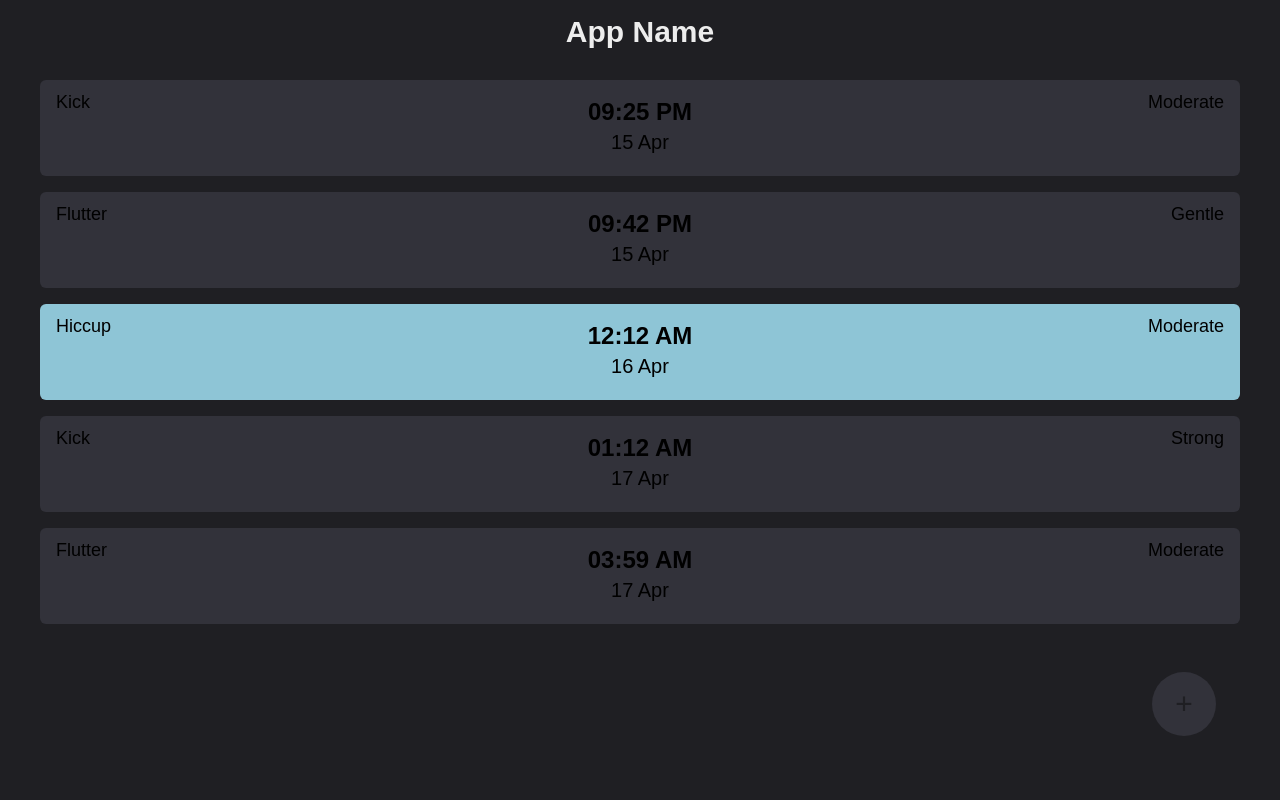
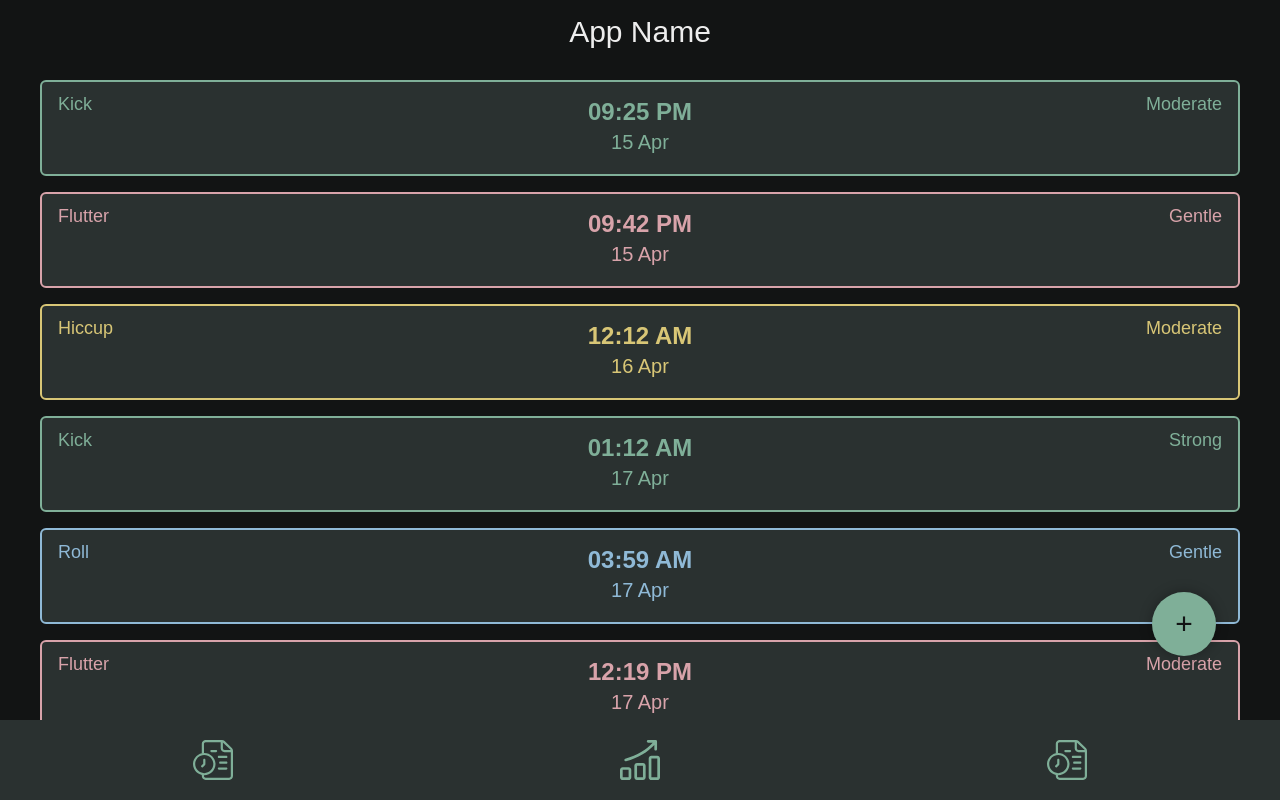
Before and after one commit to jtkyber/pregnancy-movement-tracker, a Next.js app: page / in a window 1280 px wide. Built offline with nearby package versions, Linux system fonts and the light colour scheme.

Commit message:
Improved mvmt adder UI | Added tab bar UI

```diff
--- a/src/app/layout.tsx
+++ b/src/app/layout.tsx
@@ -2,6 +2,7 @@ import type { Metadata } from "next";
 import { Geist, Geist_Mono } from "next/font/google";
 import "./globals.css";
 import Nav from "@/components/navbar";
+import TabBar from "@/components/tab_bar";
 
 const geistSans = Geist({
     variable: "--font-geist-sans",
@@ -30,9 +31,10 @@ export default function RootLayout({
         >
 
 
-            <body className="w-full h-full grid grid-rows-[4rem_calc(100%-4rem)] overflow-hidden">
+            <body className="w-full h-full grid grid-rows-[4rem_calc(100%-9rem)_5rem] overflow-hidden">
                 <Nav />
                 {children}
+                <TabBar />
             </body>
         </html>
     );
--- a/src/app/page.tsx
+++ b/src/app/page.tsx
@@ -1,14 +1,15 @@
 'use client'
-import { useEffect } from "react";
+import { CSSProperties, useEffect } from "react";
 import { mock_pregnancy } from "../../mock_data";
 import { removeDzContainer } from "@/utils/dz";
 import MvmtAdder from "@/components/mvmt_adder";
+import { CssResource } from "next/dist/build/webpack/plugins/flight-manifest-plugin";
 
 export default function Home() {
     removeDzContainer();
 
     return (
-        <main data-name="container" className="bg-inherit w-full">
+        <main data-name="container" className="relative bg-inherit w-full">
             <div className="w-full h-full overflow-y-auto">
                 <div data-name="mvmt-history-container" className="flex flex-nowrap flex-col gap-4 px-10 py-4 pb-12">
                     {
@@ -19,11 +20,13 @@ export default function Home() {
                             const date = date_time.toLocaleDateString('en-gb', { month: 'short', day: 'numeric' });
                             const time = date_time.toLocaleTimeString([], { hour: '2-digit', minute: '2-digit' });
 
-                            return <div key={id} data-name="mvmt-card" style={{ backgroundColor: `var(--${type})` }} className={"w-full h-24 rounded-md grid grid-cols-3 grid-rows-2 px-4 py-2"}>
-                                <h3 className="col-start-1 col-span-1 row-start-1 row-span-1 self-start justify-self-start text-black capitalize text-lg">{type}</h3>
-                                <h3 className="col-start-2 col-span-1 row-start-1 row-span-1 self-end justify-self-center text-black text-2xl font-bold">{time}</h3>
-                                <h3 className="col-start-2 col-span-1 row-start-2 row-span-1 self-start justify-self-center text-black text-xl">{date}</h3>
-                                <h3 className="col-start-3 col-span-1 row-start-1 row-span-1 self-start justify-self-end text-black capitalize text-lg">{intensity}</h3>
+                            const textStyle: CSSProperties = { color: `var(--${type})` };
+
+                            return <div style={{ border: `2px solid var(--${type})` }} key={id} data-name="mvmt-card" className={"w-full h-24 rounded-md grid grid-cols-3 grid-rows-2 px-4 py-2 bg-bg2"}>
+                                <h3 style={textStyle} className="col-start-1 col-span-1 row-start-1 row-span-1 self-start justify-self-start text-black capitalize text-lg">{type}</h3>
+                                <h3 style={textStyle} className="col-start-2 col-span-1 row-start-1 row-span-1 self-end justify-self-center text-black text-2xl font-bold">{time}</h3>
+                                <h3 style={textStyle} className="col-start-2 col-span-1 row-start-2 row-span-1 self-start justify-self-center text-black text-xl">{date}</h3>
+                                <h3 style={textStyle} className="col-start-3 col-span-1 row-start-1 row-span-1 self-start justify-self-end text-black capitalize text-lg">{intensity}</h3>
                             </div>
                         })
                     }
--- /dev/null
+++ b/src/app/svg_styles.css
@@ -0,0 +1,8 @@
+svg#history_svg, svg#trends_svg {
+    height: 2.5rem;
+    width: auto;
+
+    * {
+        fill: var(--primary);
+    }
+}
--- a/src/components/mvmt_adder.tsx
+++ b/src/components/mvmt_adder.tsx
@@ -2,24 +2,26 @@ import { degToRad, radToDeg } from "@/utils/math";
 import { useState } from "react";
 
 const MvmtAdder = () => {
+    const animationDurationS = 0.25;
+
     const [stage, setStage] = useState<'closed' | 'type' | 'intensity'>('closed');
     const [animationDirection, setAnimationDirection] = useState<'forwards' | 'reverse'>('forwards');
 
     const handleMvmtAddClick = () => {
         if (stage === 'closed') {
+            setAnimationDirection('forwards')
             setStage('type')
-            setAnimationDirection('forwards')
         }
         else {
             setAnimationDirection('reverse')
-            setTimeout(() => setStage('closed'), 250)
+            setTimeout(() => setStage('closed'), animationDurationS * 1000)
         }
     }
 
     return (
         <div data-name="mvmt-adder-container" className="absolute bottom-0 right-0 w-16 rounded-full aspect-1/1 m-16">
-            <button onClick={handleMvmtAddClick} data-name='add-movement' className="absolute w-full h-full rounded-[inherit] bg-primary flex justify-center items-center z-1">
-                <h2 className="text-bg1 text-3xl text-bold">{stage === 'closed' ? '+' : 'X'}</h2>
+            <button onClick={handleMvmtAddClick} data-name='add-movement' className="absolute w-full h-full rounded-[inherit] bg-primary flex justify-center items-center z-1 outline-none shadow-[0_0_0.8rem_rgba(0,0,0,0.3)]">
+                <h2 className="text-bg1 text-3xl text-bold">{stage === 'closed' ? '+' : '×'}</h2>
             </button>
 
             {
@@ -36,10 +38,12 @@ const MvmtAdder = () => {
 
                         return (
                             <button key={`${i}-${animationDirection}`} style={{
-                                animation: `radial-translate${i + 1} 0.25s var(--radial-cubic-bezier) ${animationDirection}`,
-                                animationFillMode: 'forwards'
-                            }} data-name={`${name.toLowerCase()}-btn`} className="absolute w-full h-full rounded-[inherit] bg-primary flex justify-center items-center">
-                                <h5 className="text-bg1 text-lg text-bold">{name}</h5>
+                                animation: `radial-translate${i + 1} ${animationDurationS}s var(--radial-cubic-bezier) ${animationDirection}`,
+                                animationFillMode: 'forwards',
+                                backgroundColor: `var(--bg2)`,
+                                border: `2px solid var(--${name.toLowerCase()})`
+                            }} data-name={`${name.toLowerCase()}-btn`} className="absolute w-17 aspect-1/1 rounded-[inherit] bg-accent1 flex justify-center items-center shadow-[0_0_0.8rem_rgba(0,0,0,0.3)]">
+                                <h5 style={{ color: `var(--${name.toLowerCase()})` }} className="text-bg1 text-md font-semibold">{name}</h5>
                             </button>
                         )
                     })
--- a/src/components/navbar.tsx
+++ b/src/components/navbar.tsx
@@ -1,10 +1,9 @@
 const Nav = () => {
-
     return (
         <div data-name="navbar" className="w-full bg-inherit inline-grid grid-cols-[max-content_1fr_max-content] px-4 items-center">
             <div className="max-h-max text-start"></div>
             <div className="max-h-max text-center whitespace-nowrap">
-                <h1 className="text-3xl font-extrabold text-foreground">App Name</h1>
+                <h1 className="text-3xl font-medium text-text-secondary">App Name</h1>
             </div>
             <div className="max-h-max text-end"></div>
         </div>
--- /dev/null
+++ b/src/components/svg/history_svg.tsx
@@ -0,0 +1,12 @@
+const HistorySvg = () => {
+    return (
+
+        <svg id='history_svg' viewBox="0 0 437 437" fill="none" xmlns="http://www.w3.org/2000/svg">
+            <path d="M364 300.5C370.627 300.5 376 305.873 376 312.5C376 319.127 370.627 324.5 364 324.5H283C276.373 324.5 271 319.127 271 312.5C271 305.873 276.373 300.5 283 300.5H364ZM364 235.5C370.627 235.5 376 240.873 376 247.5C376 254.127 370.627 259.5 364 259.5H297.5C290.873 259.5 285.5 254.127 285.5 247.5C285.5 240.873 290.873 235.5 297.5 235.5H364ZM364 173C370.627 173 376 178.373 376 185C376 191.627 370.627 197 364 197H283C276.373 197 271 191.627 271 185C271 178.373 276.373 173 283 173H364ZM96 42C96 18.804 114.804 0 138 0H316.396C327.267 0 337.715 4.2145 345.542 11.7578L424.145 87.5107C432.359 95.4271 437 106.344 437 117.752V394.5C437 417.696 418.196 436.5 395 436.5H138C114.804 436.5 96 417.696 96 394.5V377H120V394.5C120 404.441 128.059 412.5 138 412.5H395C404.941 412.5 413 404.441 413 394.5V132.5H344.5C321.304 132.5 302.5 113.696 302.5 90.5V24H138C128.059 24 120 32.0589 120 42V150.5H96V42ZM252 108.5C258.627 108.5 264 113.873 264 120.5C264 127.127 258.627 132.5 252 132.5H201C194.373 132.5 189 127.127 189 120.5C189 113.873 194.373 108.5 201 108.5H252ZM326.5 90.5C326.5 100.441 334.559 108.5 344.5 108.5H410.438C409.63 107.151 408.643 105.902 407.49 104.791L328.888 29.0391C328.144 28.322 327.344 27.6751 326.5 27.1025V90.5Z" fill="white" />
+            <path d="M222 263.5C222 209.192 177.768 165 123 165C68.2315 165 24 209.192 24 263.5C24 317.808 68.2315 362 123 362V386C55.069 386 0 331.155 0 263.5C0 195.845 55.069 141 123 141C190.931 141 246 195.845 246 263.5C246 331.155 190.931 386 123 386V362C177.768 362 222 317.808 222 263.5Z" fill="white" />
+            <path d="M135.5 263.398C135.5 268.378 133.437 273.135 129.802 276.538L108.201 296.761C103.363 301.29 95.7685 301.039 91.2393 296.201C86.7101 291.363 86.9607 283.769 91.7988 279.239L111.5 260.795V215.5C111.5 208.873 116.873 203.5 123.5 203.5C130.127 203.5 135.5 208.873 135.5 215.5V263.398Z" fill="white" />
+        </svg>
+    )
+}
+
+export default HistorySvg;
--- /dev/null
+++ b/src/components/svg/trends.svg.tsx
@@ -0,0 +1,12 @@
+const TrendsSvg = () => {
+    return (
+        <svg id='trends_svg' viewBox="0 0 446 446" fill="none" xmlns="http://www.w3.org/2000/svg">
+            <path d="M96 303C112.569 303 126 316.431 126 333V416L125.99 416.774C125.586 432.728 112.728 445.586 96.7744 445.99L96 446H30L29.2256 445.99C13.2723 445.586 0.413998 432.728 0.00976562 416.774L0 416V333C1.54632e-06 316.431 13.4315 303 30 303H96ZM30 416H96V333H30V416Z" fill="white" />
+            <path d="M256 256C272.569 256 286 269.431 286 286V416C286 432.31 272.985 445.579 256.774 445.99L256 446H190L189.226 445.99C173.015 445.579 160 432.31 160 416V286C160 269.431 173.431 256 190 256H256ZM190 416H256V286H190V416Z" fill="white" />
+            <path d="M416 176C432.569 176 446 189.431 446 206V416L445.99 416.774C445.586 432.728 432.728 445.586 416.774 445.99L416 446H350L349.226 445.99C333.272 445.586 320.414 432.728 320.01 416.774L320 416V206C320 189.431 333.431 176 350 176H416ZM350 416H416V206H350V416Z" fill="white" />
+            <path d="M413 102C413 110.284 406.284 117 398 117C389.716 117 383 110.284 383 102V54.4902C307.932 133.472 204.555 198.191 67.1172 237.424C59.1512 239.698 50.8501 235.083 48.5762 227.117C46.3023 219.151 50.9168 210.85 58.8828 208.576C193.774 170.07 293.454 106.552 364.853 30H314C305.716 30 299 23.2843 299 15C299 6.71573 305.716 0 314 0H398C406.284 0 413 6.71573 413 15V102Z" fill="white" />
+        </svg>
+    )
+}
+
+export default TrendsSvg;
--- /dev/null
+++ b/src/components/tab_bar.tsx
@@ -0,0 +1,23 @@
+import Image from "next/image";
+import HistorySvg from "./svg/history_svg";
+import TrendsSvg from "./svg/trends.svg";
+
+const TabBar = () => {
+    return (
+        <div data-name='tab-bar' className="w-full h-full bg-bg2 flex flex-nowrap flex-row">
+            <div data-name='history-tab' className="h-full flex-1 flex justify-center items-center">
+                <HistorySvg />
+            </div>
+
+            <div data-name='trends-tab' className="h-full flex-1 flex justify-center items-center">
+                <TrendsSvg />
+            </div>
+
+            <div data-name='edit-tab' className="h-full flex-1 flex justify-center items-center">
+                <HistorySvg />
+            </div>
+        </div>
+    )
+}
+
+export default TabBar;
```
Also changed, not shown: mock_data.ts (+49 -0 lines), src/app/globals.css (+16 -18 lines), 1 other file (tests, documents, lock files or other folders).
